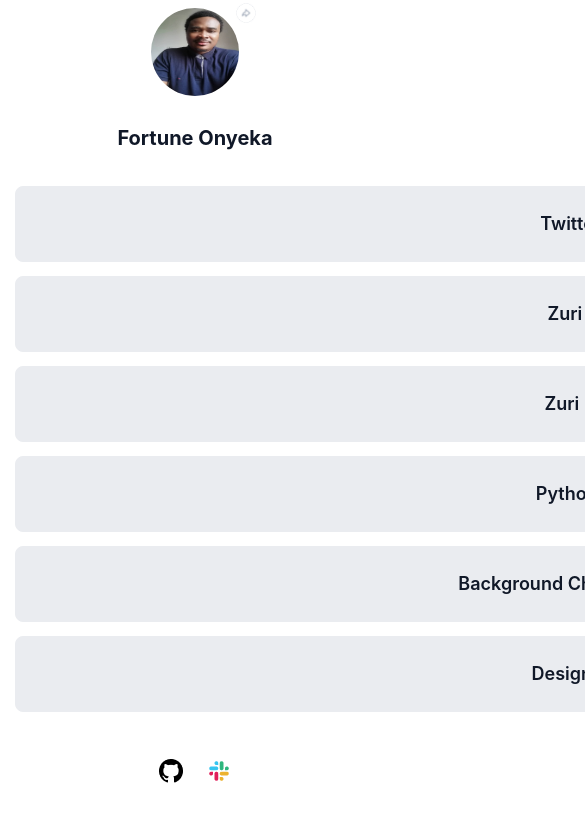
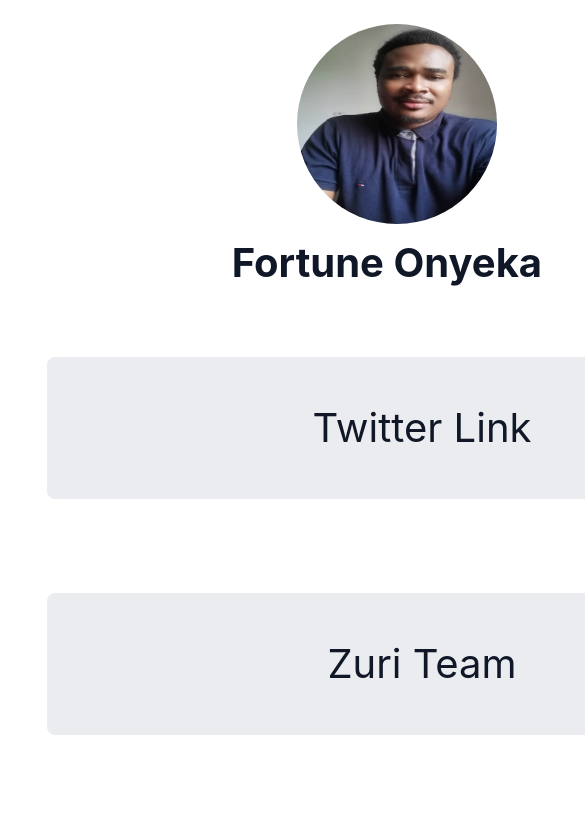
Before and after one commit to fortuneonyeka/hng-stage1, a React (Create React App) app: page / in a window 390 px wide. Shown: the top 828 px of the page, 585 px wide, since content can reach past the window. Built offline with nearby package versions, Linux system fonts and the light colour scheme.

Commit message:
added mobile media querry

```diff
--- a/src/App.css
+++ b/src/App.css
@@ -1,5 +1,5 @@
 .App {
-  background-color: #FFFFFF;
+  background-color: #ffffff;
 }
 
 .profile-container {
@@ -109,7 +109,60 @@
 .footer {
   display: flex;
   justify-content: space-around;
-height: 25px;
-margin-top: 50px;
-margin-bottom: 50px;
+  height: 25px;
+  margin-top: 50px;
+  margin-bottom: 50px;
 }
+
+@media screen and (max-width: 425px) {
+  .profile-container {
+    margin-left: 35%;
+    width: 40px;
+
+
+
+  }
+
+
+
+  .buttons {
+    max-width: 750px;
+    padding: 70px;
+    margin: 40px;
+    margin-left: 40px;
+    font-family: "Inter";
+    font-style: normal;
+    font-weight: 400;
+    font-size: 40px;
+    line-height: 16px;
+    overflow-y: hidden;
+
+  }
+
+  .icon {display: none;}
+
+  .footer {
+    display: none;
+  }
+
+  .social__icons {
+    display: none;
+  }
+
+  #twitter {
+    font-weight: 700px;
+    font-size: 40px;
+    margin-top: 24px;
+    margin-bottom: 32px;
+    margin-left: 20%;
+
+  }
+
+  #profile__img {
+    width: 200px;
+    height: 200px;
+    margin-top: 24px;
+
+    margin-left: 1200%;
+  }
+}
--- a/src/index.css
+++ b/src/index.css
@@ -1,3 +1,9 @@
-.App {
-  width: 100%;
+* {
+  margin: 0;
+  padding: 0;
+  border: 0;
+  outline: 0;
+  box-sizing: border-box;
+  list-style: none;
+  text-decoration: none;
 }
```
